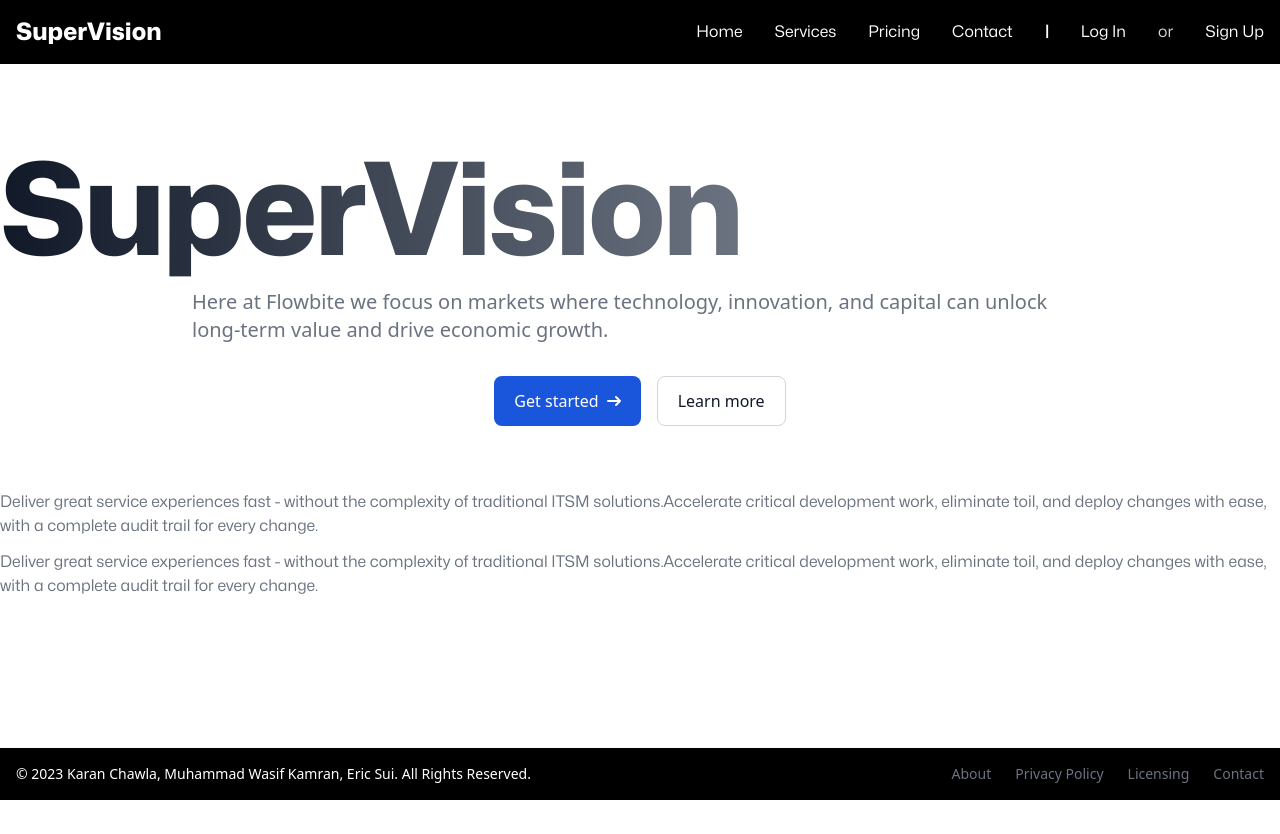
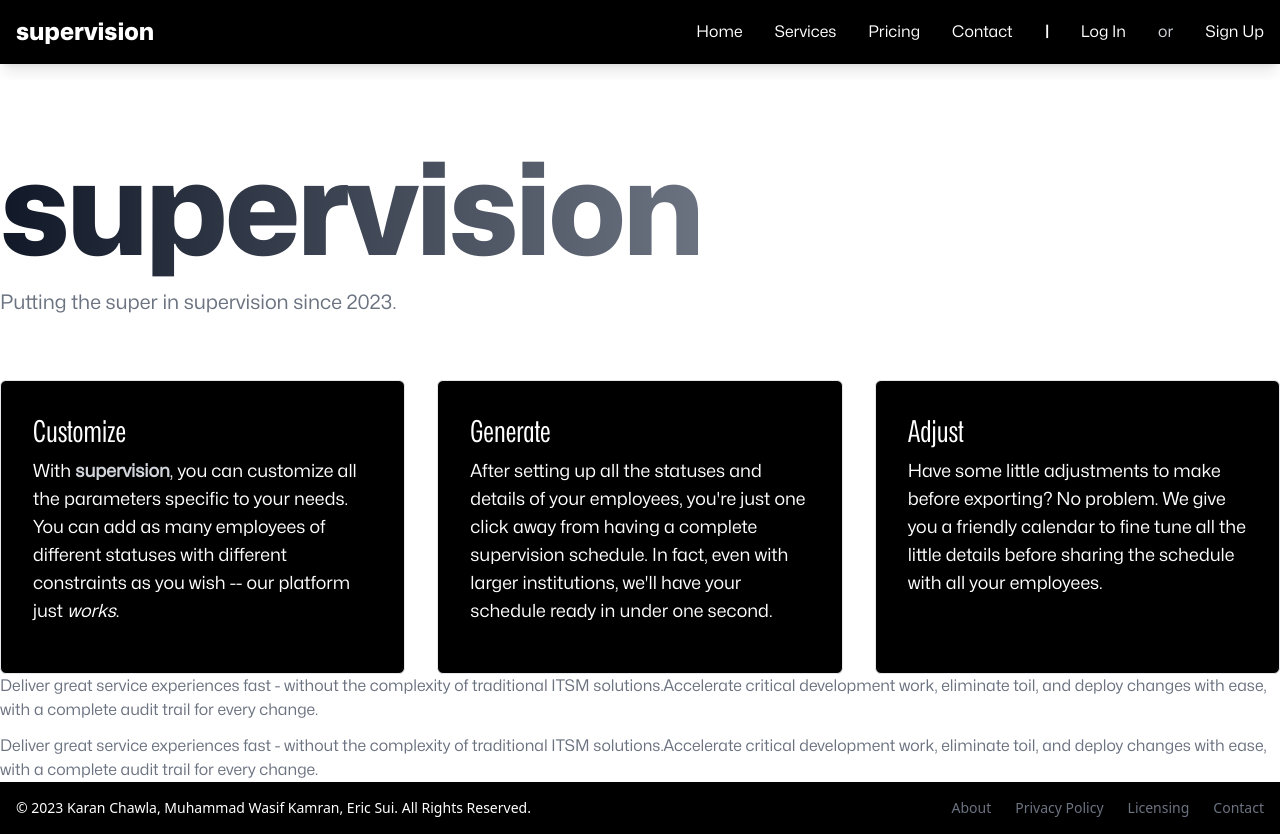
Before and after one commit to muwasifk/supervision, a Django app: page / in a window 1280 px wide. Before the commit the page ends 800 px from the top, so only its background shows below. Run offline with Django 5.2, Linux system fonts and the light colour scheme; some libraries are stand-ins or nearby versions.

Commit message:
Updated home content and styles

```diff
--- a/supervision/static/src/input.css
+++ b/supervision/static/src/input.css
@@ -12,3 +12,8 @@
         font-family: 'Mona Sans Ebold';
         src: url('fonts/MonaSans-ExtraBold.woff2') format('woff2');
 }
+
+@font-face {
+        font-family: 'Mona Sans Medium Narrow';
+        src: url('fonts/MonaSansCondensed-Regular.woff2')
+}
--- a/supervision/static/src/output.css
+++ b/supervision/static/src/output.css
@@ -940,6 +940,10 @@ input[type="range"]::-ms-fill-lower {
   margin-right: auto;
 }
 
+.mb-2 {
+  margin-bottom: 0.5rem;
+}
+
 .mb-3 {
   margin-bottom: 0.75rem;
 }
@@ -986,6 +1000,10 @@ input[type="range"]::-ms-fill-lower {
   display: inline-flex;
 }
 
+.grid {
+  display: grid;
+}
+
 .hidden {
   display: none;
 }
@@ -1082,16 +1116,8 @@ input[type="range"]::-ms-fill-lower {
   justify-content: space-between;
 }
 
-.space-x-3 > :not([hidden]) ~ :not([hidden]) {
-  --tw-space-x-reverse: 0;
-  margin-right: calc(0.75rem * var(--tw-space-x-reverse));
-  margin-left: calc(0.75rem * calc(1 - var(--tw-space-x-reverse)));
-}
-
-.space-y-4 > :not([hidden]) ~ :not([hidden]) {
-  --tw-space-y-reverse: 0;
-  margin-top: calc(1rem * calc(1 - var(--tw-space-y-reverse)));
-  margin-bottom: calc(1rem * var(--tw-space-y-reverse));
+.gap-8 {
+  gap: 2rem;
 }
 
 .self-center {
@@ -1108,6 +1134,14 @@ input[type="range"]::-ms-fill-lower {
 
 .rounded-lg {
   border-radius: 0.5rem;
+}
+
+.rounded-md {
+  border-radius: 0.375rem;
+}
+
+.rounded-sm {
+  border-radius: 0.125rem;
 }
 
 .rounded-e-lg {
@@ -1143,11 +1177,6 @@ input[type="range"]::-ms-fill-lower {
   border-color: rgb(229 231 235 / var(--tw-border-opacity));
 }
 
-.border-gray-300 {
-  --tw-border-opacity: 1;
-  border-color: rgb(209 213 219 / var(--tw-border-opacity));
-}
-
 .border-l-gray-400 {
   --tw-border-opacity: 1;
   border-left-color: rgb(156 163 175 / var(--tw-border-opacity));
@@ -1158,14 +1187,24 @@ input[type="range"]::-ms-fill-lower {
   background-color: rgb(0 0 0 / var(--tw-bg-opacity));
 }
 
-.bg-blue-700 {
-  --tw-bg-opacity: 1;
-  background-color: rgb(26 86 219 / var(--tw-bg-opacity));
-}
-
 .bg-gray-200 {
   --tw-bg-opacity: 1;
   background-color: rgb(229 231 235 / var(--tw-bg-opacity));
+}
+
+.bg-gray-50 {
+  --tw-bg-opacity: 1;
+  background-color: rgb(249 250 251 / var(--tw-bg-opacity));
+}
+
+.bg-green-100 {
+  --tw-bg-opacity: 1;
+  background-color: rgb(222 247 236 / var(--tw-bg-opacity));
+}
+
+.bg-purple-100 {
+  --tw-bg-opacity: 1;
+  background-color: rgb(237 235 254 / var(--tw-bg-opacity));
 }
 
 .bg-white {
@@ -1200,14 +1239,33 @@ input[type="range"]::-ms-fill-lower {
   padding: 1rem;
 }
 
+.p-8 {
+  padding: 2rem;
+}
+
+.px-2 {
+  padding-left: 0.5rem;
+  padding-right: 0.5rem;
+}
+
+.px-2\.5 {
+  padding-left: 0.625rem;
+  padding-right: 0.625rem;
+}
+
 .px-3 {
   padding-left: 0.75rem;
   padding-right: 0.75rem;
 }
 
-.px-5 {
-  padding-left: 1.25rem;
-  padding-right: 1.25rem;
+.py-0 {
+  padding-top: 0px;
+  padding-bottom: 0px;
+}
+
+.py-0\.5 {
+  padding-top: 0.125rem;
+  padding-bottom: 0.125rem;
 }
 
 .py-2 {
@@ -1215,11 +1273,6 @@ input[type="range"]::-ms-fill-lower {
   padding-bottom: 0.5rem;
 }
 
-.py-3 {
-  padding-top: 0.75rem;
-  padding-bottom: 0.75rem;
-}
-
 .py-8 {
   padding-top: 2rem;
   padding-bottom: 2rem;
@@ -1233,16 +1286,16 @@ input[type="range"]::-ms-fill-lower {
   text-align: left;
 }
 
-.text-center {
-  text-align: center;
-}
-
 .font-mona {
   font-family: Mona Sans, sans;
 }
 
 .font-monaebold {
   font-family: Mona Sans Ebold, sans;
+}
+
+.font-monamn {
+  font-family: Mona Sans Medium Narrow, sans;
 }
 
 .text-2xl {
@@ -1250,16 +1303,16 @@ input[type="range"]::-ms-fill-lower {
   line-height: 2rem;
 }
 
+.text-3xl {
+  font-size: 1.875rem;
+  line-height: 2.25rem;
+}
+
 .text-6xl {
   font-size: 3.75rem;
   line-height: 1;
 }
 
-.text-base {
-  font-size: 1rem;
-  line-height: 1.5rem;
-}
-
 .text-lg {
   font-size: 1.125rem;
   line-height: 1.75rem;
@@ -1286,6 +1344,14 @@ input[type="range"]::-ms-fill-lower {
   font-weight: 600;
 }
 
+.font-bold {
+  font-weight: 700;
+}
+
+.italic {
+  font-style: italic;
+}
+
 .leading-6 {
   line-height: 1.5rem;
 }
@@ -1350,9 +1431,10 @@ input[type="range"]::-ms-fill-lower {
   src: url('fonts/MonaSans-ExtraBold.woff2') format('woff2');
 }
 
-.hover\:bg-blue-800:hover {
-  --tw-bg-opacity: 1;
-  background-color: rgb(30 66 159 / var(--tw-bg-opacity));
+@font-face {
+  font-family: 'Mona Sans Medium Narrow';
+
+  src: url('fonts/MonaSansCondensed-Regular.woff2')
 }
 
 .hover\:bg-gray-100:hover {
@@ -1376,54 +1458,14 @@ input[type="range"]::-ms-fill-lower {
   box-shadow: var(--tw-ring-offset-shadow), var(--tw-ring-shadow), var(--tw-shadow, 0 0 #0000);
 }
 
-.focus\:ring-4:focus {
-  --tw-ring-offset-shadow: var(--tw-ring-inset) 0 0 0 var(--tw-ring-offset-width) var(--tw-ring-offset-color);
-  --tw-ring-shadow: var(--tw-ring-inset) 0 0 0 calc(4px + var(--tw-ring-offset-width)) var(--tw-ring-color);
-  box-shadow: var(--tw-ring-offset-shadow), var(--tw-ring-shadow), var(--tw-shadow, 0 0 #0000);
-}
-
-.focus\:ring-blue-300:focus {
-  --tw-ring-opacity: 1;
-  --tw-ring-color: rgb(164 202 254 / var(--tw-ring-opacity));
-}
-
-.focus\:ring-gray-100:focus {
-  --tw-ring-opacity: 1;
-  --tw-ring-color: rgb(243 244 246 / var(--tw-ring-opacity));
-}
-
 .focus\:ring-gray-200:focus {
   --tw-ring-opacity: 1;
   --tw-ring-color: rgb(229 231 235 / var(--tw-ring-opacity));
 }
 
 @media (min-width: 640px) {
-  .sm\:ms-4 {
-    -webkit-margin-start: 1rem;
-            margin-inline-start: 1rem;
-  }
-
   .sm\:mt-0 {
     margin-top: 0px;
-  }
-
-  .sm\:flex-row {
-    flex-direction: row;
-  }
-
-  .sm\:justify-center {
-    justify-content: center;
-  }
-
-  .sm\:space-y-0 > :not([hidden]) ~ :not([hidden]) {
-    --tw-space-y-reverse: 0;
-    margin-top: calc(0px * calc(1 - var(--tw-space-y-reverse)));
-    margin-bottom: calc(0px * var(--tw-space-y-reverse));
-  }
-
-  .sm\:px-16 {
-    padding-left: 4rem;
-    padding-right: 4rem;
   }
 
   .sm\:text-center {
@@ -1457,6 +1499,10 @@ input[type="range"]::-ms-fill-lower {
     width: auto;
   }
 
+  .md\:grid-cols-3 {
+    grid-template-columns: repeat(3, minmax(0, 1fr));
+  }
+
   .md\:flex-row {
     flex-direction: row;
   }
@@ -1487,17 +1533,16 @@ input[type="range"]::-ms-fill-lower {
     padding: 0px;
   }
 
+  .md\:p-12 {
+    padding: 3rem;
+  }
+
   .md\:hover\:bg-transparent:hover {
     background-color: transparent;
   }
 }
 
 @media (min-width: 1024px) {
-  .lg\:px-48 {
-    padding-left: 12rem;
-    padding-right: 12rem;
-  }
-
   .lg\:py-16 {
     padding-top: 4rem;
     padding-bottom: 4rem;
--- a/supervision/tailwind.config.js
+++ b/supervision/tailwind.config.js
@@ -8,7 +8,8 @@ module.exports = {
           extend: {
                 fontFamily: {
                         mona: ["Mona Sans", "sans"],
-                        monaebold: ["Mona Sans Ebold", "sans"]
+                        monaebold: ["Mona Sans Ebold", "sans"],
+                        monamn: ["Mona Sans Medium Narrow", "sans"]
                 }
           },
         },
--- a/supervision/templates/_base.html
+++ b/supervision/templates/_base.html
@@ -19,10 +19,10 @@
 <body class = "flex flex-col h-screen">
 
 
-        <nav class="font-mona border-gray-200 bg-black dark:bg-gray-800 dark:border-gray-700">
-                <div class="max-w-screen-xl flex flex-wrap items-center justify-between mx-auto p-4">
+        <nav class="shadow-lg font-mona border-gray-200 bg-black dark:bg-gray-800 dark:border-gray-700">
+                <div class=" flex flex-wrap items-center justify-between mx-auto p-4">
                   <a href="#" class="flex items-center  rtl:space-x-reverse">
-                      <span class="font-monaebold self-center text-2xl font-semibold whitespace-nowrap text-white">SuperVision</span>
+                      <span class="font-monaebold self-center text-2xl font-semibold whitespace-nowrap text-white">supervision</span>
                   </a>
                   <button data-collapse-toggle="navbar-solid-bg" type="button" class="inline-flex items-center p-2 w-10 h-10 justify-center text-sm text-gray-500 rounded-lg md:hidden hover:bg-gray-100 focus:outline-none focus:ring-2 focus:ring-gray-200 dark:text-gray-400 dark:hover:bg-gray-700 dark:focus:ring-gray-600" aria-controls="navbar-solid-bg" aria-expanded="false">
                       <span class="sr-only">Open main menu</span>
--- a/supervision/templates/index.html
+++ b/supervision/templates/index.html
@@ -7,22 +7,29 @@
 
         <section class="bg-white dark:bg-gray-900">
                 <div class="py-8 mr-auto max-w-screen-xl text-left lg:py-16">
-                    <h1 class="mb-4 lg:text-9xl text-6xl font-monaebold tracking-tight leading-none text-gray-900 dark:text-white"><span class="text-transparent bg-clip-text bg-gradient-to-r from-gray-900 to-gray-500 bg-gradient-to-r">SuperVision</span></h1>
-                    <p class="mb-8 text-lg font-normal text-gray-500 lg:text-xl sm:px-16 lg:px-48 dark:text-gray-300">Here at Flowbite we focus on markets where technology, innovation, and capital can unlock long-term value and drive economic growth.</p>
-                    <div class="flex flex-col space-y-4 sm:flex-row sm:justify-center sm:space-y-0">
-                        <a href="#" class="inline-flex justify-center items-center py-3 px-5 text-base font-medium text-center text-white rounded-lg bg-blue-700 hover:bg-blue-800 focus:ring-4 focus:ring-blue-300 dark:focus:ring-blue-900">
-                            Get started
-                            <svg class="w-3.5 h-3.5 ms-2 rtl:rotate-180" aria-hidden="true" xmlns="http://www.w3.org/2000/svg" fill="none" viewBox="0 0 14 10">
-                                <path stroke="currentColor" stroke-linecap="round" stroke-linejoin="round" stroke-width="2" d="M1 5h12m0 0L9 1m4 4L9 9"/>
-                            </svg>
-                        </a>
-                        <a href="#" class="inline-flex justify-center items-center py-3 px-5 sm:ms-4 text-base font-medium text-center text-gray-900 rounded-lg border border-gray-300 hover:bg-gray-100 focus:ring-4 focus:ring-gray-100 dark:text-white dark:border-gray-700 dark:hover:bg-gray-700 dark:focus:ring-gray-800">
-                            Learn more
-                        </a>
-                    </div>
+                    <h1 class="mb-4 lg:text-9xl text-6xl font-monaebold tracking-tight leading-none text-gray-900 dark:text-white"><span class="text-transparent bg-clip-text bg-gradient-to-r from-gray-900 to-gray-500 bg-gradient-to-r">supervision</span></h1>
+                    <p class="font-mona text-lg font-normal text-gray-500 lg:text-xl  dark:text-gray-300">Putting the super in supervision since 2023.</p>
+
                 </div>
             </section>
 
+
+            <div class="font-mona grid md:grid-cols-3 gap-8">
+                <div class="bg-black dark:bg-gray-800 border border-gray-200 dark:border-gray-700 rounded-md p-8">
+                    <h2 class="font-monamn      text-white dark:text-white text-3xl  mb-2">Customize</h2>
+                    <p class="text-lg font-normal text-white dark:text-gray-400 mb-4">With <span class = "text-monaebold font-bold text-gray-300">supervision</span>, you can customize all the parameters specific to your needs. You can add as many employees of different statuses with different constraints as you wish -- our platform just <span class = "italic">works</span>.</p>
+                </div>
+                <div class="bg-black dark:bg-gray-800 border border-gray-200 dark:border-gray-700 rounded-md p-8">
+                        <h2 class="font-monamn      text-white dark:text-white text-3xl  mb-2">Generate</h2>
+                        <p class="text-lg font-normal text-white dark:text-gray-400 mb-4">After setting up all the statuses and details of your employees, you're just one click away from having a complete supervision schedule. In fact, even with larger institutions, we'll have your schedule ready in under one second.</p>
+                    </div>
+
+                    <div class="bg-black dark:bg-gray-800 border border-gray-200 dark:border-gray-700 rounded-md p-8 ">
+                        <h2 class="font-monamn      text-white dark:text-white text-3xl  mb-2">Adjust</h2>
+                        <p class="text-lg font-normal text-white dark:text-gray-400 mb-4">Have some little adjustments to make before exporting? No problem. We give you a friendly calendar to fine tune all the little details before sharing the schedule with all your employees.</p>
+                    </div>
+
+            </div>
 
         <p class="font-mona mb-3 text-gray-500 dark:text-gray-400">Deliver great service experiences fast - without the complexity of traditional ITSM solutions.Accelerate critical development work, eliminate toil, and deploy changes with ease, with a complete audit trail for every change.</p>
         <p class="font-mona text-gray-500 dark:text-gray-400">Deliver great service experiences fast - without the complexity of traditional ITSM solutions.Accelerate critical development work, eliminate toil, and deploy changes with ease, with a complete audit trail for every change.</p>
```
Also changed, not shown: other parts of supervision/static/src/output.css (+66 -10 lines), 1 other file.
